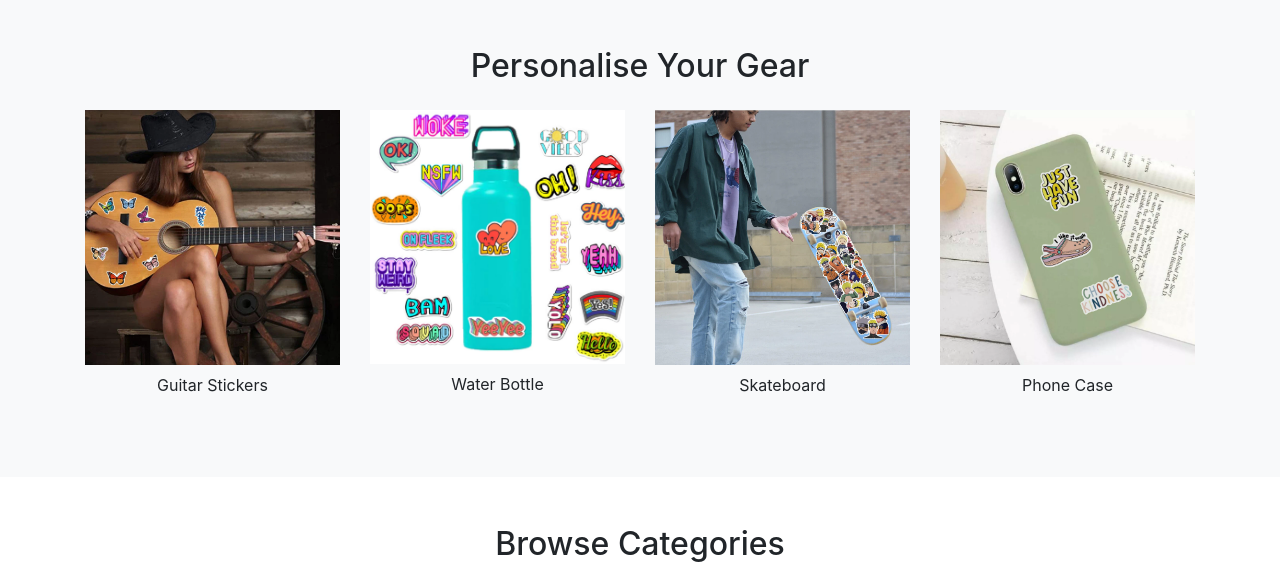
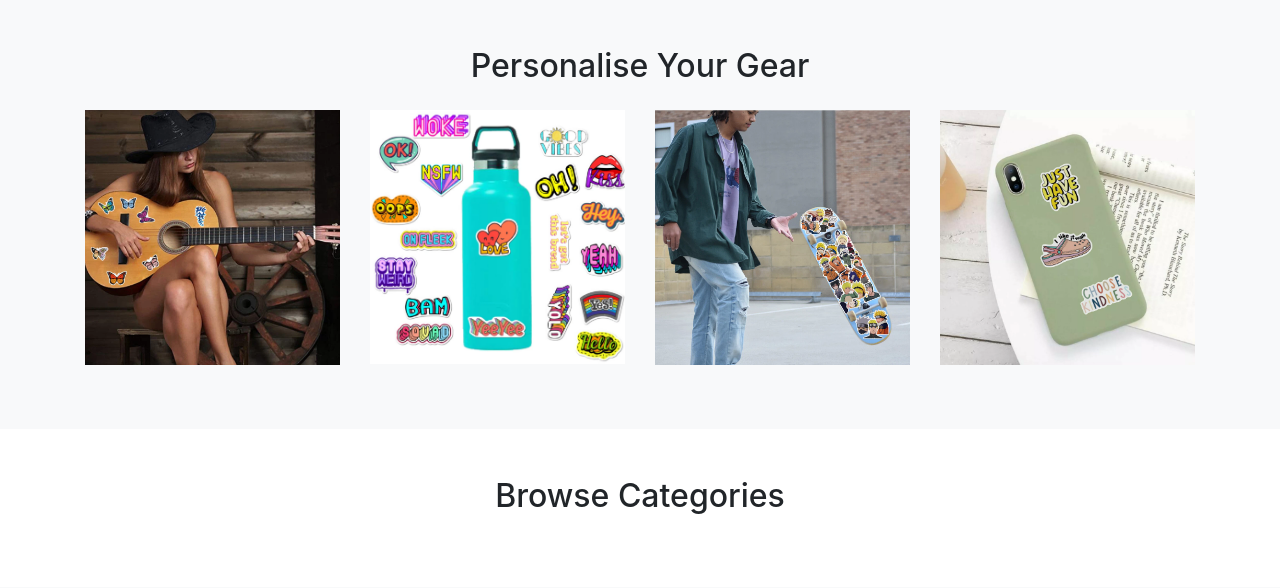
Before and after one commit to scottysadler-pixel/StickerStore, a Flask app: page / in a window 1280 px wide. Shown: the part 952-1540 px from the top of the page. Run offline with Flask 3, Linux system fonts and the light colour scheme; data that the repository does not hold is empty; some libraries are stand-ins or nearby versions.

Commit message:
Remove redundant text labels from Personalise Your Gear section
Co-authored-by: scottysadler-pixel <235991327+scottysadler-pixel@users.noreply.github.com>

```diff
--- a/mrstickerman/templates/index.html
+++ b/mrstickerman/templates/index.html
@@ -86,19 +86,15 @@
         <div class="row">
             <div class="col-md-3 mb-3">
                 <img src="{{ url_for('static', filename='images/For site/lifestyle-guitar.webp') }}" alt="Stickers on Guitar" class="img-fluid">
-                <p class="text-center mt-2">Guitar Stickers</p>
             </div>
             <div class="col-md-3 mb-3">
                 <img src="{{ url_for('static', filename='images/For site/lifestyle-water-bottle.webp') }}" alt="Stickers on Water Bottle" class="img-fluid">
-                <p class="text-center mt-2">Water Bottle</p>
             </div>
             <div class="col-md-3 mb-3">
                 <img src="{{ url_for('static', filename='images/For site/lifestyle-skateboard.webp.webp') }}" alt="Stickers on Skateboard" class="img-fluid">
-                <p class="text-center mt-2">Skateboard</p>
             </div>
             <div class="col-md-3 mb-3">
                 <img src="{{ url_for('static', filename='images/For site/phone_example.webp') }}" alt="Stickers on Phone" class="img-fluid">
-                <p class="text-center mt-2">Phone Case</p>
             </div>
         </div>
     </div>
```
